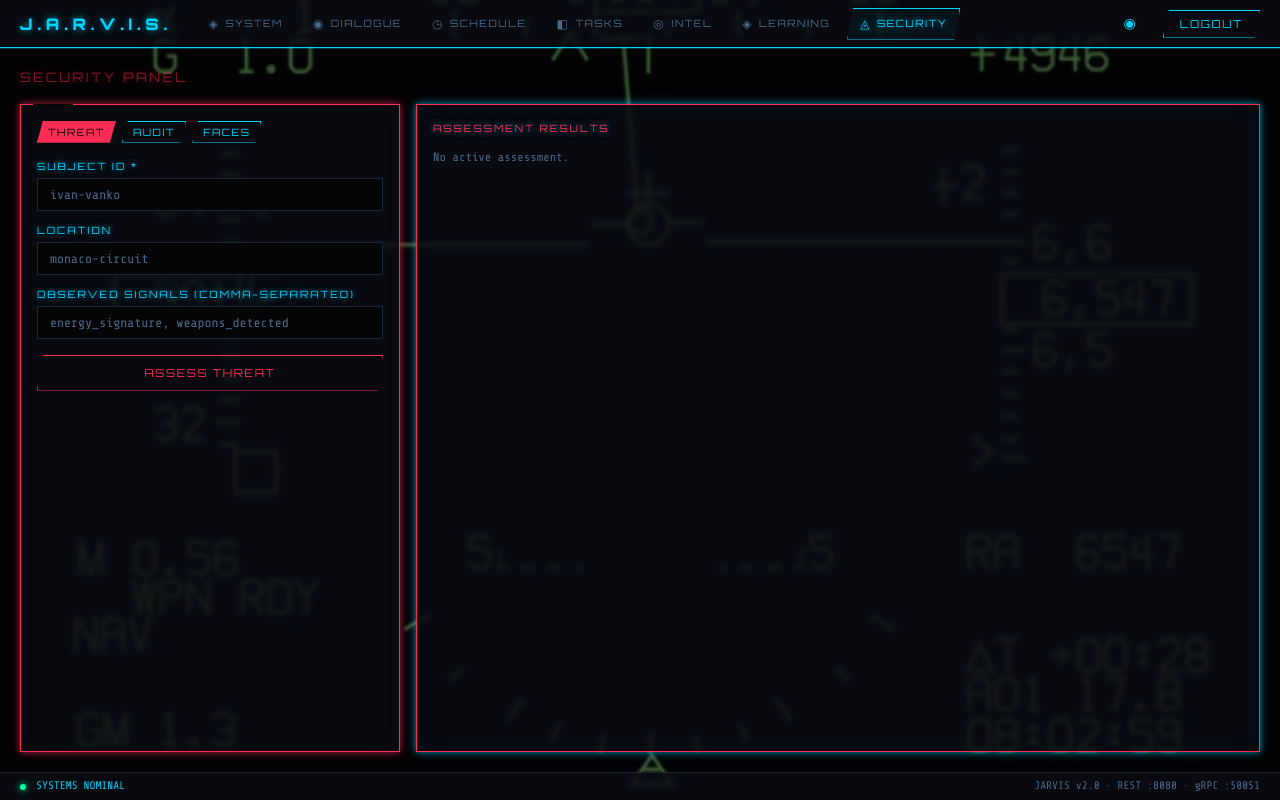
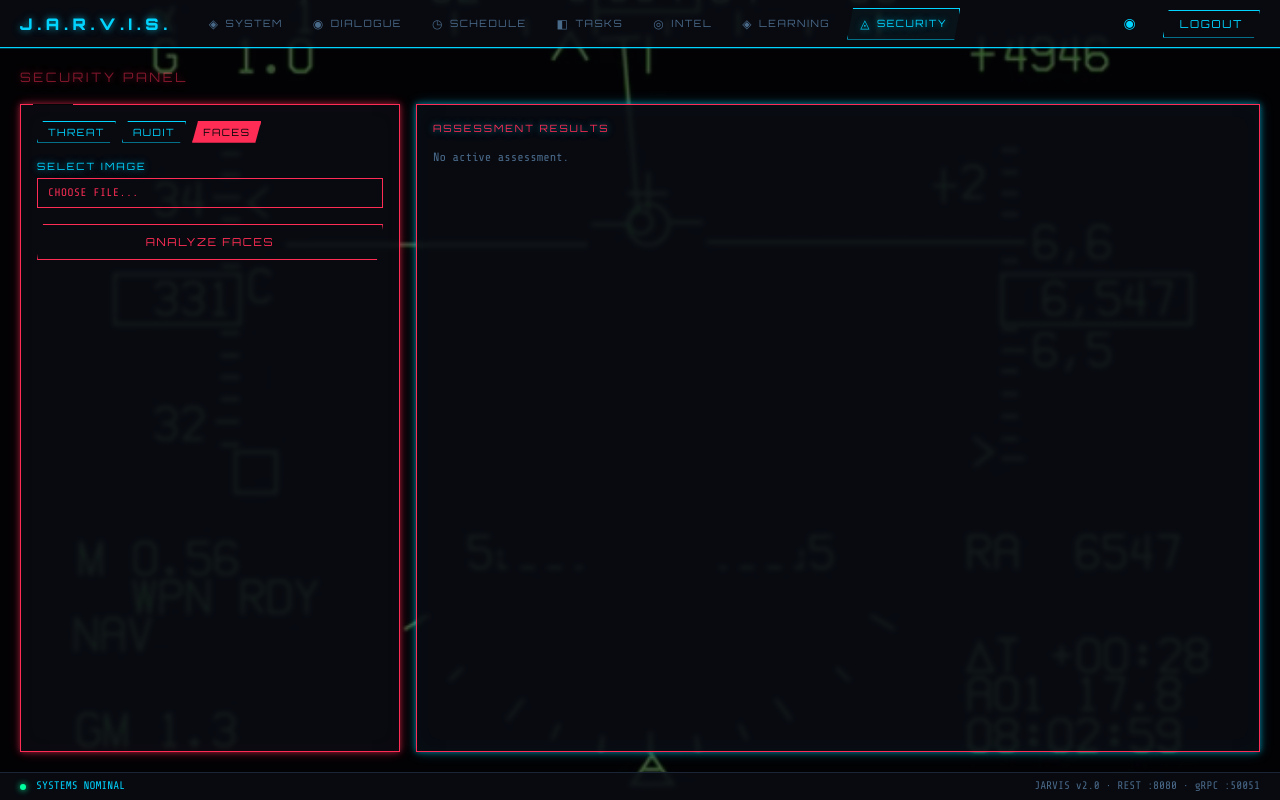
Before and after one commit to rkrimper1/jarvis, a SvelteKit app in the folder clients/web/: page /security in a window 1280 px wide. Built offline with nearby package versions, Linux system fonts and the light colour scheme; sample sign-in values are in the browser's storage.

Commit message:
adjusted default

```diff
--- a/clients/web/src/routes/security/+page.svelte
+++ b/clients/web/src/routes/security/+page.svelte
@@ -2,7 +2,7 @@
 	import { security, type AnalyzeFacesResponse } from '$lib/api/client';
 
 	type Mode = 'threat' | 'audit' | 'faces';
-	let mode = $state<Mode>('threat');
+	let mode = $state<Mode>('faces');
 
 	// Threat
 	let threatSubject = $state('');
```
